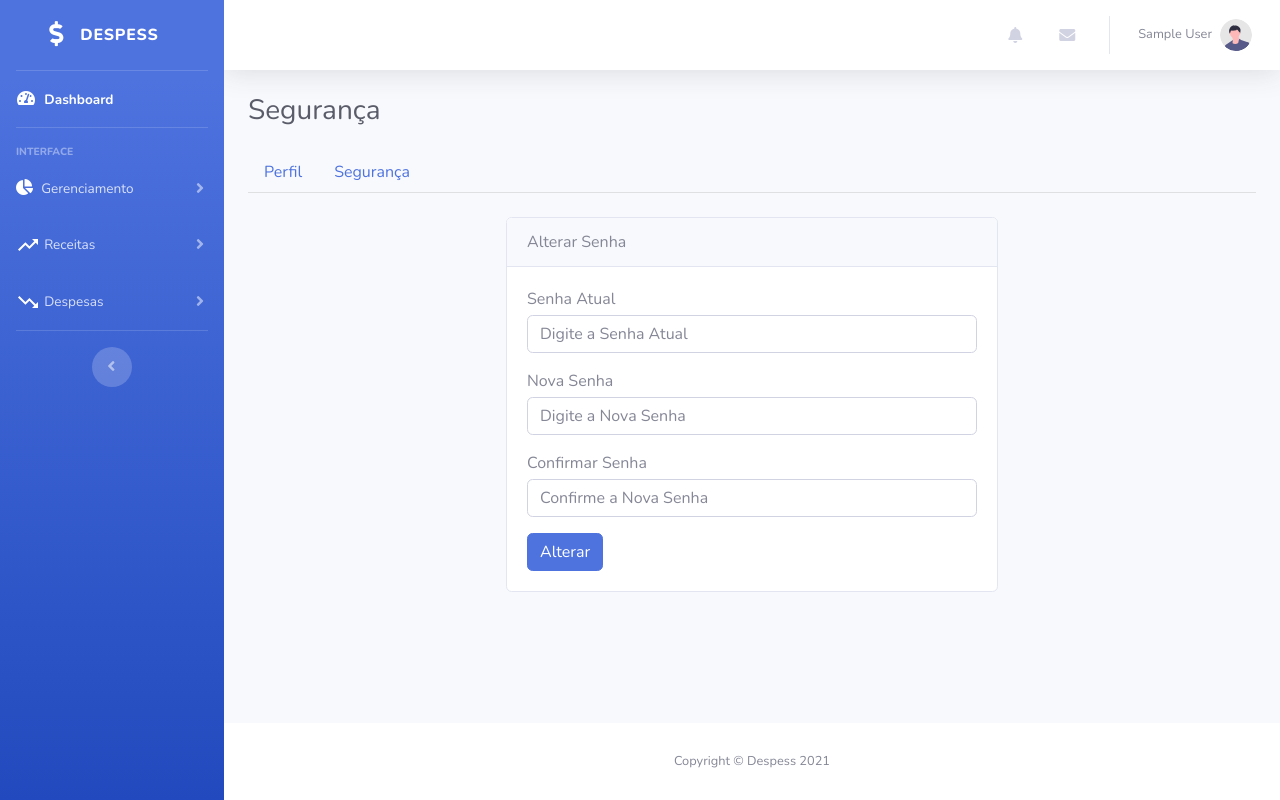
After one commit to neudopb/Gerenciamento-Despesas-Pessoais, a Django app: page /account/password_change/ in a window 1280 px wide. The commit adds this page. Run offline with Django 3.2, Linux system fonts and the light colour scheme; the visitor is signed in with stand-in values (Sample User, id 1); some libraries are stand-ins or nearby versions.

Commit message:
Reset password e update password

```diff
--- a/accounts/urls.py
+++ b/accounts/urls.py
@@ -1,5 +1,5 @@
 from django.urls import path, include
-from .views import LoginView, LogoutView, UserCreateView, PasswordResetView
+from .views import UserCreateView, UserUpdateView
 from rest_framework import routers
 from .api.viewsets import UsuarioViewSet
 from django.views.generic import TemplateView
@@ -10,11 +10,7 @@ router = routers.DefaultRouter()
 router.register(r'-usuario', UsuarioViewSet)
 
 urlpatterns = [
-    #path('login/', LoginView.as_view(), name="my_login"),
-    #path('logout/', LogoutView.as_view(), name="my_logout"),
     path('cadastrar/', UserCreateView.as_view(), name="cadastrar_usuario"),
-    #path('password_reset/', PasswordResetView.as_view(), name="Password_reset"),
     path('api', include(router.urls)),
-    path('perfil/', TemplateView.as_view(template_name="accounts/perfil.html")),
-
+    path('update_user/<int:pk>/', UserUpdateView.as_view(), name="update_usuario"),
 ]
--- a/despesasPessoais/urls.py
+++ b/despesasPessoais/urls.py
@@ -8,7 +8,7 @@ schema_view = get_swagger_view(title='APIs do Sistema de Gerenciamento de Despes
 urlpatterns = [
     path('', include('gerenciador.urls', namespace='gerenciador')),
     path('', include('accounts.urls', namespace='accounts')),
-    path('accounts/', include('django.contrib.auth.urls')),
+    path('account/', include('django.contrib.auth.urls')), #accounts
     path('', include('django.contrib.auth.urls')),
     path('api-auth/', include('rest_framework.urls')),
     path('swagger/', schema_view),
--- a/gerenciador/urls.py
+++ b/gerenciador/urls.py
@@ -1,7 +1,7 @@
 from django.urls import path, include
 from rest_framework import routers
 from .views import IndexView, Pendencias
-from .views import ReceitaCreate, ReceitaList, DespesaListFixa, ReceitaListFixa, ReceitaUpdate, ReceitaDelete, ReceitaDetail
+from .views import ReceitaCreate, ReceitaList, DespesaListFixa, ReceitaListFixa, ReceitaUpdate, ReceitaDelete
 from .views import DespesaCreate, DespesaList, DespesaUpdate, DespesaDelete
 from .api.viewsets import CategoriaViewSet, GerenciadorViewSet, ReceitaViewSet, DespesaViewSet
 
@@ -22,7 +22,6 @@ urlpatterns = [
     path('receita/list', ReceitaList.as_view(), name='listReceita'),
     path('receita/listfixa', ReceitaListFixa.as_view(), name='listFixaReceita'),
     path('receita/update/<int:pk>/', ReceitaUpdate.as_view(), name='updateReceita'),
-    path('receita/detail/<int:pk>/', ReceitaDetail.as_view(), name='detailReceita'),
     path('receita/delete/<int:pk>/', ReceitaDelete.as_view(), name='deleteReceita'),
 
     path('despesa/create', DespesaCreate.as_view(), name='createDespesa'),
--- a/templates/base.html
+++ b/templates/base.html
@@ -50,7 +50,7 @@
             <!-- Nav Item - Dashboard -->
             <li class="nav-item active">
                 <a class="nav-link" href="{% url 'gerenciador:index' %}">
-                    <i class="fas fa-fw fa-tachometer-alt" style="color: black; font-size: 16px"></i>
+                    <i class="fas fa-fw fa-tachometer-alt" style="color: white; font-size: 16px"></i>
                     <span>Dashboard</span></a>
             </li>
 
@@ -65,7 +65,7 @@
             <!-- Nav Item - Pages Collapse Menu -->
             <li class="nav-item">
                 <a class="nav-link collapsed" href="#" data-toggle="collapse" data-target="#gerenciamento" aria-expanded="true" aria-controls="gerenciamento">
-                    <i class="fas fa-chart-pie" style="color: black; font-size: 16px"></i>
+                    <i class="fas fa-chart-pie" style="color: white; font-size: 16px"></i>
                     <span>Gerenciamento</span>
                 </a>
                 <div id="gerenciamento" class="collapse" aria-labelledby="headingTwo" data-parent="#accordionSidebar">
@@ -79,7 +79,7 @@
             </li>
             <li class="nav-item">
                 <a class="nav-link collapsed" href="#" data-toggle="collapse" data-target="#receita" aria-expanded="true" aria-controls="receita">
-                    <svg xmlns="http://www.w3.org/2000/svg" width="24" height="24" viewBox="0 0 24 24"><path d="M16 6l2.29 2.29-4.88 4.88-4-4L2 16.59 3.41 18l6-6 4 4 6.3-6.29L22 12V6z"/></svg>
+                    <svg xmlns="http://www.w3.org/2000/svg" width="24" height="24" viewBox="0 0 24 24" style="filter: invert(1);"><path d="M16 6l2.29 2.29-4.88 4.88-4-4L2 16.59 3.41 18l6-6 4 4 6.3-6.29L22 12V6z"/></svg>
                     <span>Receitas</span>
                 </a>
                 <div id="receita" class="collapse" aria-labelledby="headingTwo" data-parent="#accordionSidebar">
@@ -97,7 +97,7 @@
             <!-- Nav Item - Utilities Collapse Menu -->
             <li class="nav-item">
                 <a class="nav-link collapsed" href="#" data-toggle="collapse" data-target="#despesa" aria-expanded="true" aria-controls="despesa">
-                    <svg xmlns="http://www.w3.org/2000/svg" width="24" height="24" viewBox="0 0 24 24"><path d="M16 18l2.29-2.29-4.88-4.88-4 4L2 7.41 3.41 6l6 6 4-4 6.3 6.29L22 12v6z"/></svg>
+                    <svg xmlns="http://www.w3.org/2000/svg" width="24" height="24" viewBox="0 0 24 24" style="filter: invert(1);"><path d="M16 18l2.29-2.29-4.88-4.88-4 4L2 7.41 3.41 6l6 6 4-4 6.3 6.29L22 12v6z"/></svg>
                     <span>Despesas</span>
                 </a>
                 <div id="despesa" class="collapse" aria-labelledby="headingUtilities" data-parent="#accordionSidebar">
@@ -135,18 +135,6 @@
                     <button id="sidebarToggleTop" class="btn btn-link d-md-none rounded-circle mr-3">
                         <i class="fa fa-bars"></i>
                     </button>
-
-                    <!-- Topbar Search -->
-                    <form class="d-none d-sm-inline-block form-inline mr-auto ml-md-3 my-2 my-md-0 mw-100 navbar-search">
-                        <div class="input-group">
-                            <input type="text" class="form-control bg-light border-0 small" placeholder="Search for..." aria-label="Search" aria-describedby="basic-addon2">
-                            <div class="input-group-append">
-                                <button class="btn btn-primary" type="button">
-                                    <i class="fas fa-search fa-sm"></i>
-                                </button>
-                            </div>
-                        </div>
-                    </form>
 
                     <!-- Topbar Navbar -->
                     <ul class="navbar-nav ml-auto">
@@ -195,11 +183,11 @@
                             </a>
                             <!-- Dropdown - User Information -->
                             <div class="dropdown-menu dropdown-menu-right shadow animated--grow-in" aria-labelledby="userDropdown">
-                                <a class="dropdown-item" href="#">
+                                <a class="dropdown-item" href="{% url 'accounts:update_usuario' user.id %}">
                                     <i class="fas fa-user fa-sm fa-fw mr-2 text-gray-400"></i> Perfil
                                 </a>
-                                <a class="dropdown-item" href="#">
-                                    <i class="fas fa-cogs fa-sm fa-fw mr-2 text-gray-400"></i> Configurações
+                                <a class="dropdown-item" href="{% url 'password_change' %}">
+                                    <i class="fas fa-cogs fa-sm fa-fw mr-2 text-gray-400"></i> Segurança
                                 </a>
                                 <div class="dropdown-divider"></div>
                                 <a class="dropdown-item" href="#" data-toggle="modal" data-target="#logoutModal">
--- /dev/null
+++ b/templates/registration/password_change_form.html
@@ -0,0 +1,70 @@
+{% extends 'base.html' %}
+
+{% block title %}Segurança{% endblock title %}
+
+{% block content %}
+<main>
+    <div class="d-sm-flex align-items-center justify-content-between mb-4">
+        <h1 class="h3 mb-0 text-gray-800">Segurança</h1>
+    </div>
+    <!-- Account page navigation-->
+    <nav class="nav nav-borders">
+        <a class="nav-link" href="{% url 'accounts:update_usuario' user.id %}">Perfil</a>
+        <a class="nav-link active ml-0" href="#">Segurança</a>
+    </nav>
+    <hr class="mt-0 mb-4"/>
+    <div class="row">
+        <div class="col-xl-3"></div>
+        <div class="col-xl-6">
+            <!-- Account details card-->
+            <div class="card mb-4">
+                <div class="card-header">Alterar Senha</div>
+                <div class="card-body">
+                    <form method="post">
+                        {% csrf_token %}
+                        {% if form.errors %}
+                        <div class="alert alert-danger" role="alert">
+                            <b class="text-center">
+                                {% if form.errors.items|length == 1 %}Por Favor, Corrija o Erro Abaixo.{% else %}Por
+                                Favor, Corrija os Erros Abaixo.{% endif %}
+                            </b>
+                            <button type="button" class="close" data-dismiss="alert" aria-label="Close">
+                                <span aria-hidden="true">&times;</span>
+                            </button>
+                        </div>
+                        {% endif %}
+                        <!-- Form Group (current password)-->
+                        <div class="form-group">
+                            <label class="mb-1" for="id_old_password">Senha Atual</label>
+                            <input class="form-control" name="old_password" id="id_old_password" type="password"
+                                   placeholder="Digite a Senha Atual" autocomplete="current-password">
+                            <div class="text-danger small">
+                                {{ form.old_password.errors }}
+                            </div>
+                        </div>
+                        <!-- Form Group (new password)-->
+                        <div class="form-group">
+                            <label class="mb-1" for="id_new_password1">Nova Senha</label>
+                            <input class="form-control" name="new_password1" id="id_new_password1" type="password"
+                                   placeholder="Digite a Nova Senha" autocomplete="current-password">
+                            <div class="text-danger small">
+                                {{ form.new_password1.errors }}
+                            </div>
+                        </div>
+                        <!-- Form Group (confirm password)-->
+                        <div class="form-group">
+                            <label class="mb-1" for="id_new_password2">Confirmar Senha</label>
+                            <input class="form-control" name="new_password2" id="id_new_password2" type="password"
+                                   placeholder="Confirme a Nova Senha" autocomplete="current-password">
+                            <div class="text-danger small">
+                                {{ form.new_password2.errors }}
+                            </div>
+                        </div>
+                        <button class="btn btn-primary" type="submit">Alterar</button>
+                    </form>
+                </div>
+            </div>
+        </div>
+    </div>
+</main>
+{% endblock content %}
```
Also changed, not shown: accounts/templates/accounts/forgot-password.html (deleted, +0 -43 lines), accounts/templates/accounts/update_user.html (renamed from accounts/templates/accounts/perfil.html, +12 -19 lines), accounts/views.py (+11 -10 lines), gerenciador/models.py (+4 -4 lines), gerenciador/templates/gerenciador/index.html (+8 -4 lines), gerenciador/templates/gerenciador/receita_detail.html (deleted, +0 -63 lines), gerenciador/views.py (+1 -7 lines).
